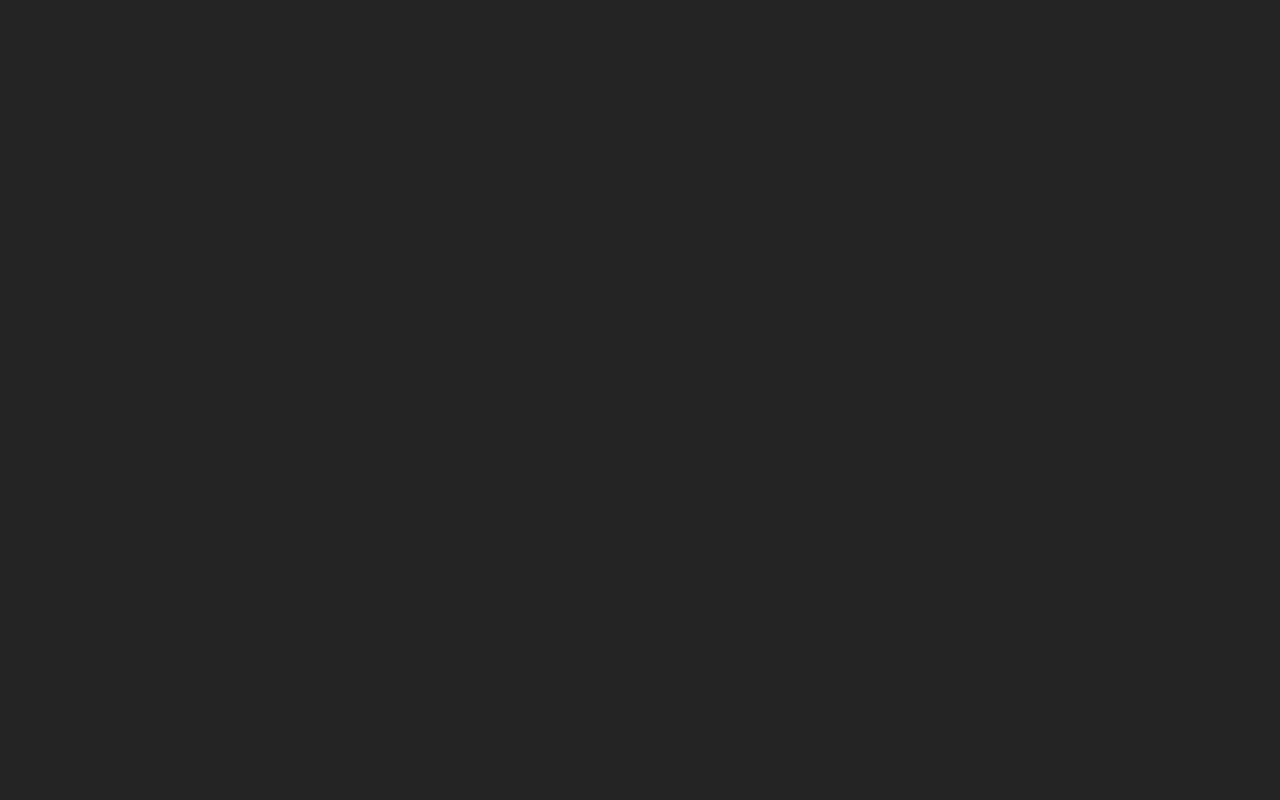
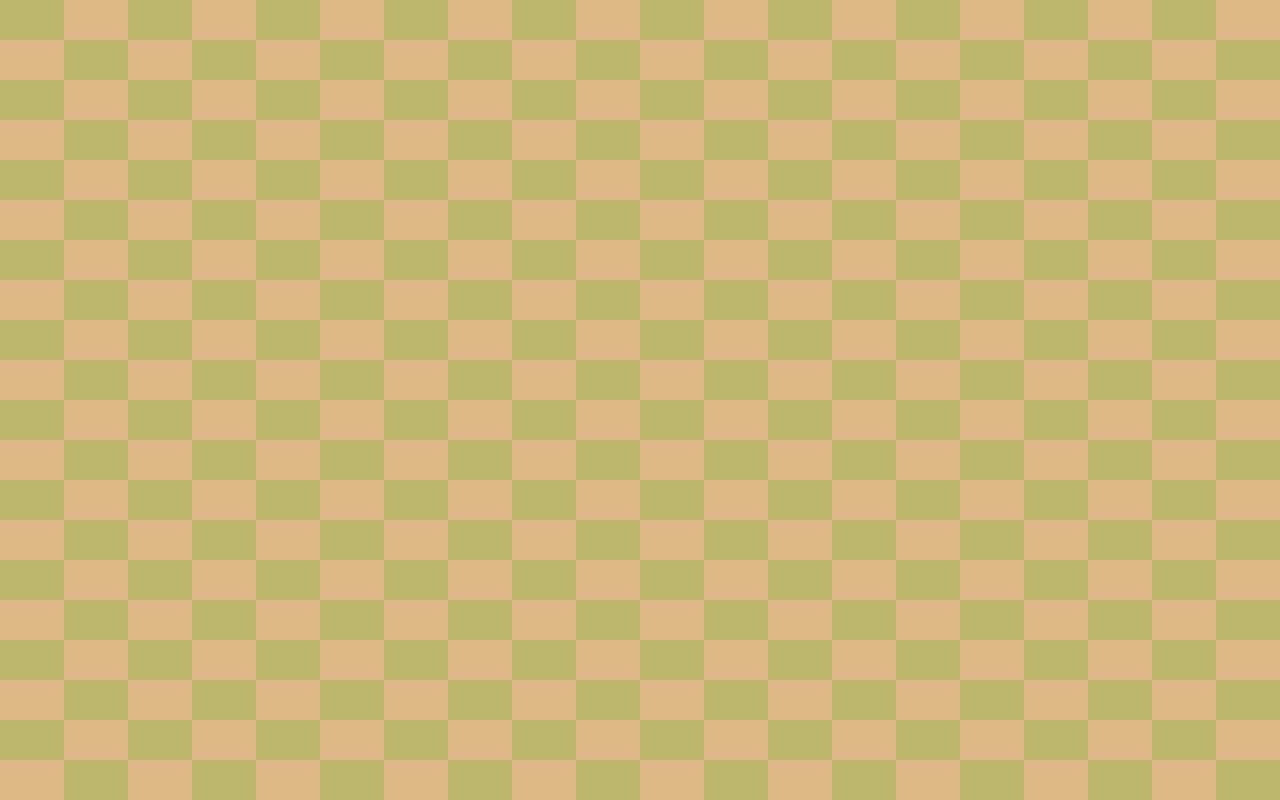
Before and after one commit to qbr-dude/snake, a website built with Vite: page index.html in a window 1280 px wide. Built offline with nearby package versions, Linux system fonts and the light colour scheme.

Commit message:
feat: field-ui

```diff
--- a/src/main.ts
+++ b/src/main.ts
@@ -6,6 +6,7 @@ import { createHead, createTail, type Head, type Tail } from "./engine/body-part
 import { createField } from "./engine/field";
 import { createFood } from "./engine/food";
 import { IntersectionType, type Field } from "./models/field.interface";
+import { generateField } from "./ui/field.ui";
 
 const init = (): { head: Head, field: Field } => {
     // TODO replace all hardcode with config
@@ -31,9 +32,9 @@ const init = (): { head: Head, field: Field } => {
     return { head, field };
 }
 
-const { field, head } = init();
 
-const main = (root: HTMLElement): void => {
+
+const main = (field: Field, head: Head): void => {
     head.move(direction());
 
     field.requestUpdate();
@@ -83,9 +84,14 @@ document.addEventListener('DOMContentLoaded', () => {
 
     bindDirection();
 
+    const { field, head } = init();
+
+    const fieldUI = generateField(field);
+    root.append(fieldUI)
+
     const engineWatcher = createWatch(
         () => {
-            main(root);
+            main(field, head);
         },
         (watch) => {
             if (isInNotificationPhase()) {
--- a/src/style.css
+++ b/src/style.css
@@ -10,9 +10,35 @@
 
 #app {
   position: relative;
+  width: 100vw;
+  height: 100vh;
+}
 
-  --snake-part-sizing: 40px;
+.snake-field {
+  display: grid;
+  width: 100%;
+  height: 100%;
 }
+
+.snake-field-row {
+  width: 100%;
+  display: flex;
+}
+
+.snake-field-cell {
+  flex: 1;
+}
+
+.snake-field-row:nth-child(even) .snake-field-cell:nth-child(odd),
+.snake-field-row:nth-child(odd) .snake-field-cell:nth-child(even) {
+  background-color: burlywood;
+}
+
+.snake-field-row:nth-child(even) .snake-field-cell:nth-child(even),
+.snake-field-row:nth-child(odd) .snake-field-cell:nth-child(odd) {
+  background-color: darkkhaki;
+}
+
 
 .snake-part {
   position: absolute;
--- /dev/null
+++ b/src/ui/field.ui.ts
@@ -0,0 +1,48 @@
+import type { Field } from "../models/field.interface";
+
+export const generateField = (field: Field): HTMLElement => {
+    const fieldElement = document.createElement('div');
+
+    fieldElement.classList.add('snake-field');
+
+    for (const row of rowsGenerator(field.height, field.width)) {
+        fieldElement.append(row);
+    }
+
+    return fieldElement;
+}
+
+function* rowsGenerator(rowCount: number, cellsInRow: number): Generator<HTMLElement> {
+    let count = 0;
+
+    while (count < rowCount) {
+        const row = document.createElement('div');
+
+        row.classList.add('snake-field-row');
+        row.setAttribute('row-number', String(count));
+
+        for (const cell of cellsGenerator(cellsInRow)) {
+            cell.setAttribute('field-x', String(count));
+            row.append(cell);
+        }
+
+        count += 1;
+
+        yield row;
+    }
+}
+
+function* cellsGenerator(cellCount: number): Generator<HTMLElement> {
+    let count = 0;
+
+    while (count < cellCount) {
+        const cell = document.createElement('div');
+
+        cell.classList.add('snake-field-cell');
+        cell.setAttribute('field-y', String(count));
+
+        count += 1;
+
+        yield cell;
+    }
+}
```
